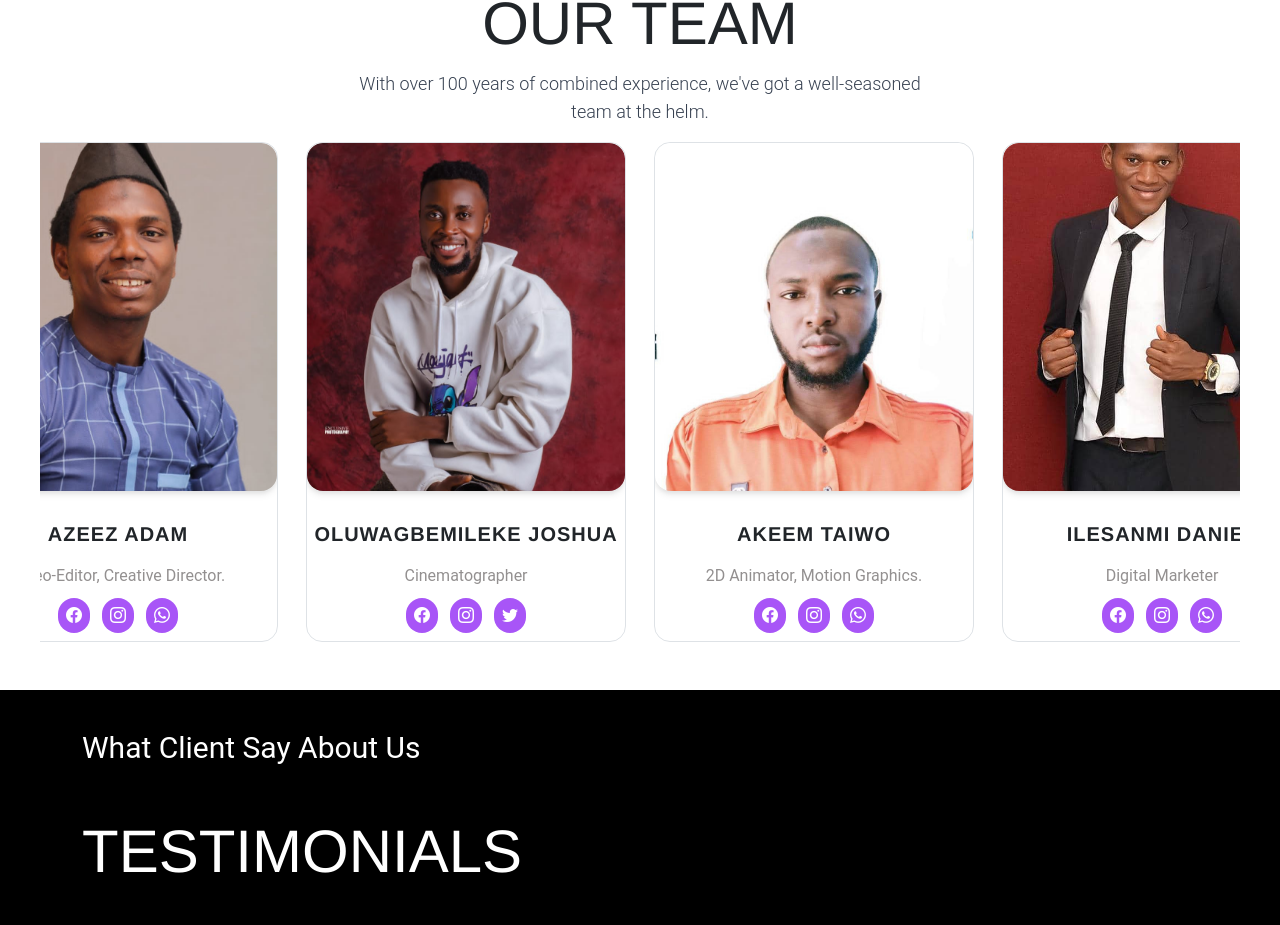
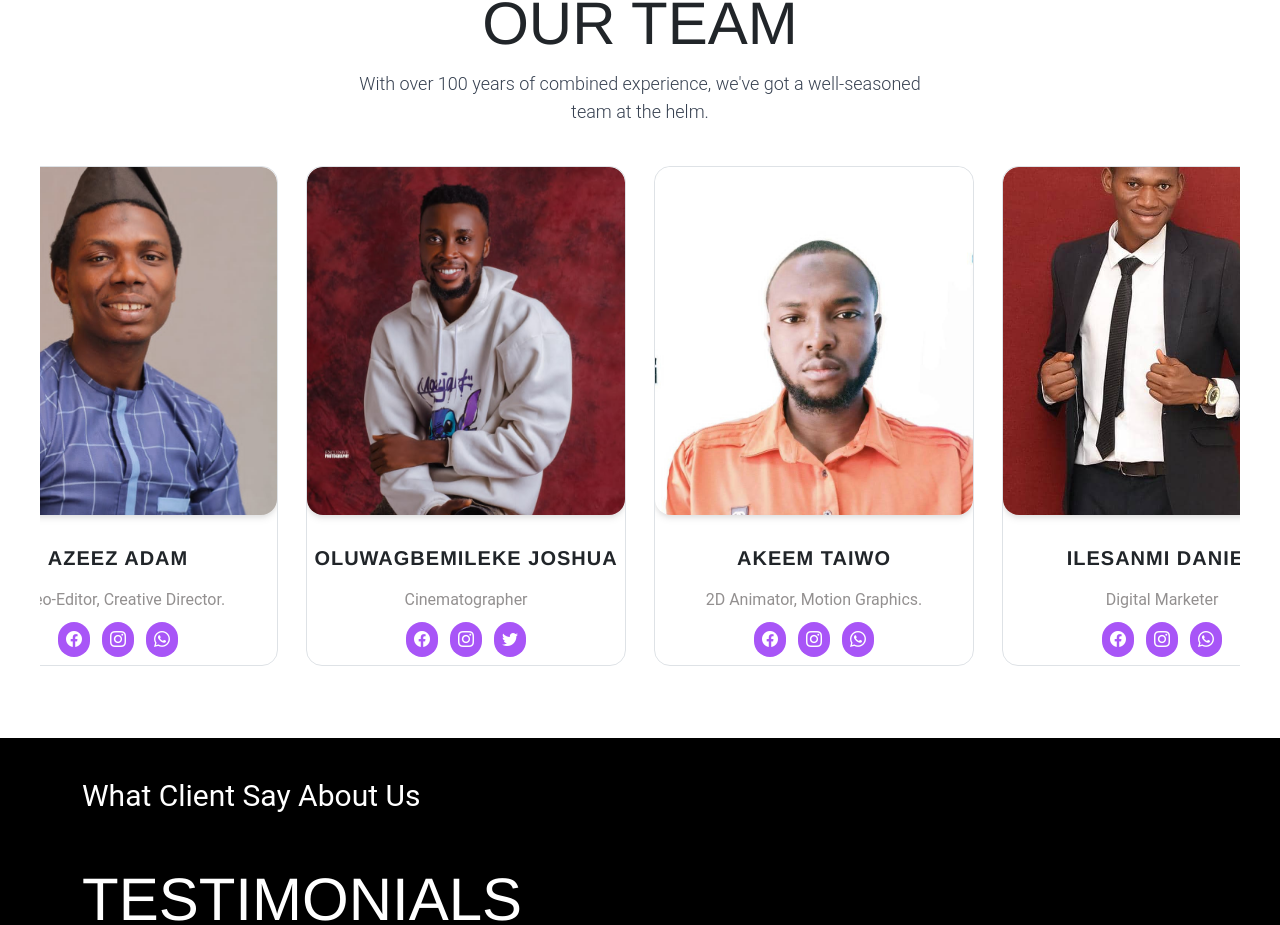
Before and after one commit to oslim4321/Adam-s-Video-Editor-Portfolio-, a Next.js app: page / in a window 1280 px wide. Shown: the part 2903-3828 px from the top of the page. Built offline with nearby package versions, Linux system fonts and the light colour scheme.

Commit message:
working here

```diff
--- a/src/components/HelpFulTips.js
+++ b/src/components/HelpFulTips.js
@@ -17,21 +17,21 @@ const HelpFulTips = () => {
             <div className="carousel-inner">
               <div className="carousel-item active">
                 <img
-                  className="d-block w-100 hover:scale-110 transition duration-500 ease-in-out transform hover:rotate-6 hover:shadow--xl hover:rounded-xl"
+                  className="d-block w-100 h-75 hover:scale-110 transition duration-500 ease-in-out transform hover:rotate-6 hover:shadow--xl hover:rounded-xl"
                   src="/images/purple-cloth.jpg"
                   alt="Second slide"
                 />
               </div>
               <div className="carousel-item">
                 <img
-                  className="d-block w-100 hover:scale-110 transition duration-500 ease-in-out transform hover:rotate-6 hover:shadow--xl hover:rounded-xl"
+                  className="d-block w-100 h-75 hover:scale-110 transition duration-500 ease-in-out transform hover:rotate-6 hover:shadow--xl hover:rounded-xl"
                   src="/images/camera.jpg"
                   alt="First slide"
                 />
               </div>
               <div className="carousel-item">
                 <img
-                  className="d-block w-100 hover:scale-110 transition duration-500 ease-in-out transform hover:rotate-6 hover:shadow--xl hover:rounded-xl"
+                  className="d-block w-100 h-75 hover:scale-110 transition duration-500 ease-in-out transform hover:rotate-6 hover:shadow--xl hover:rounded-xl"
                   src="/images/man-holding-camera.jpg"
                   alt="Third slide"
                 />
--- a/src/components/Teams.js
+++ b/src/components/Teams.js
@@ -96,7 +96,7 @@ const Teams = () => {
 
         <div
           ref={containerRef}
-          className="relative max-w-7xl mx-auto  flex gap-x-7 md:justify-center items-center overflow-y-hidden overflow-x-scroll lg:overflow-x-hiddenf  scroll-smooth snap-mandatory snap-x  no-scrollbar-white"
+          className="relative max-w-7xl mx-auto py-4 flex gap-x-7 md:justify-center items-center overflow-y-hidden overflow-x-scroll lg:overflow-x-hiddenf  scroll-smooth snap-mandatory snap-x  no-scrollbar-white"
         >
           {TeamsMem.map((elem) => (
             <div
```
